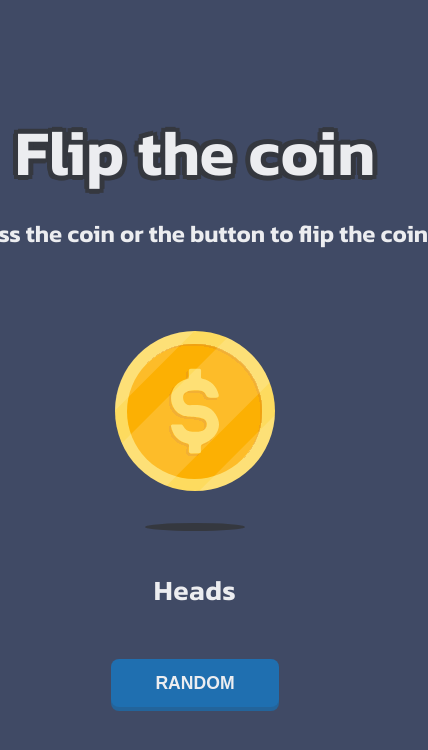
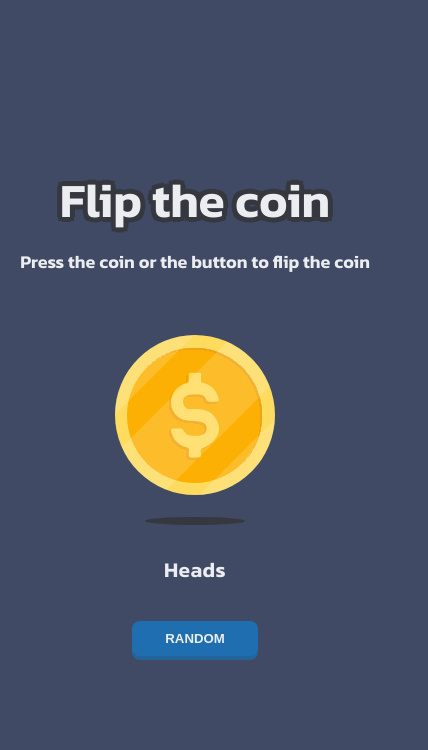
Before and after one commit to hexiom/devchallenges-coinflip-vue, a Vue app: page / in a window 390 px wide. Shown: the top 750 px of the page, 428 px wide, since content can reach past the window. Built offline with nearby package versions, Linux system fonts and the light colour scheme.

Commit message:
added responsive font size

```diff
--- a/src/App.vue
+++ b/src/App.vue
@@ -4,8 +4,8 @@ import Coin from './components/Coin.vue';
 
 <template>
   <main class="centered">
-    <h1 class="padding-bottom-medium large-border">Flip the coin</h1>
-    <p>Press the coin or the button to flip the coin</p>
+    <h1 class="padding-bottom-medium no-wrap no-select large-border">Flip the coin</h1>
+    <p class="text-center">Press the coin or the button to flip the coin</p>
 
     <Coin />
   </main>
@@ -15,6 +15,18 @@ import Coin from './components/Coin.vue';
 
 main {
   height: 100%;
+}
+
+.text-center {
+  text-align: center;
+}
+
+.no-wrap {
+  text-wrap: nowrap;
+}
+
+.no-select {
+  user-select: none;
 }
 
 .large-border {
--- a/src/assets/main.css
+++ b/src/assets/main.css
@@ -9,6 +9,24 @@
   --color-btn-disabled: hsl(207, 47%, 28%);
   --font-family: "Kanit", var(--font-family-fallback);
   --font-family-fallback: -apple-system, BlinkMacSystemFont, 'Segoe UI', Roboto, Helvetica, sans-serif;
+}
+
+@media screen and (max-width: 720px) {
+  html {
+    font-size: 0.9rem;
+  }
+}
+
+@media screen and (max-width: 500px) {
+  html {
+    font-size: 0.75rem;
+  }
+}
+
+@media screen and (max-width: 320px) {
+  html {
+    font-size: 0.65rem;
+  }
 }
 
 #app {
@@ -72,7 +90,6 @@ h1,
 h2,
 p {
   font-weight: 600;
-  text-wrap: nowrap;
 }
 
 h1 {
--- a/src/components/Coin.vue
+++ b/src/components/Coin.vue
@@ -5,7 +5,6 @@ import coinShadow from "@/assets/svg/coin/shadow.svg"
 import Button from "./Button.vue"
 import { useCoinFlipStore } from "@/stores/coinStore"
 import { getStateName } from "@/util/util"
-import { onMounted, useTemplateRef } from "vue"
 
 const coinStore = useCoinFlipStore()
 const coinImages = [
```
